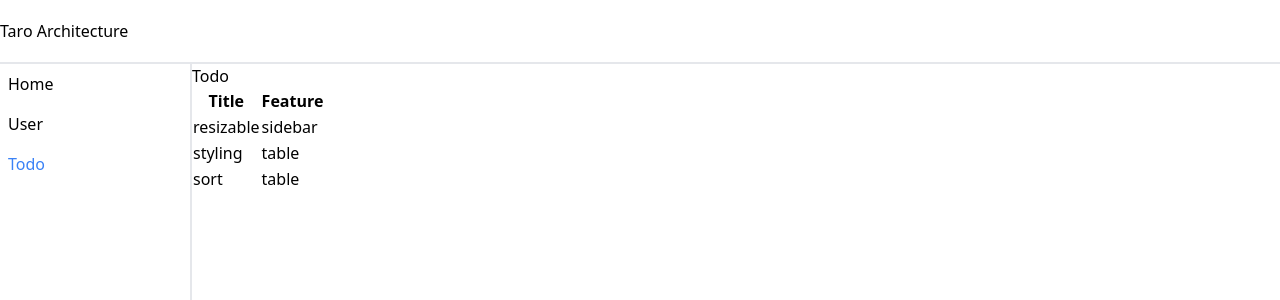
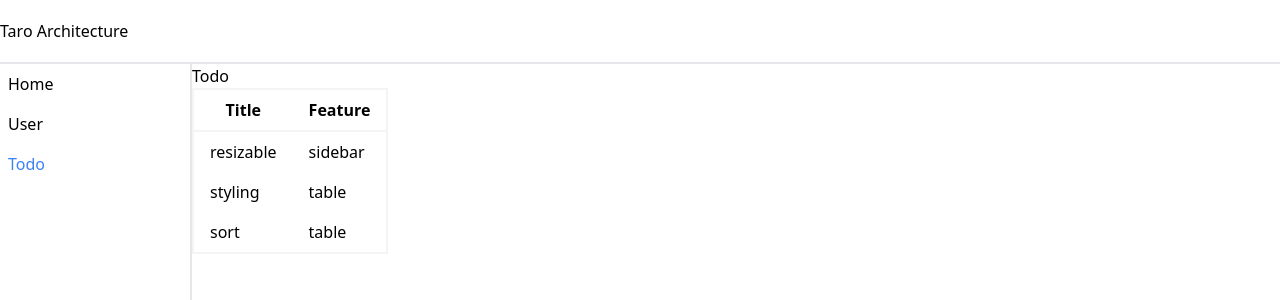
Before and after one commit to taro-28/ore-no-saikyo-architecture, a Next.js app: page /todo in a window 1280 px wide. Shown: the top 300 px of the page. Built offline with nearby package versions, Linux system fonts and the light colour scheme.

Commit message:
add style to table

```diff
--- a/src/components/Table.tsx
+++ b/src/components/Table.tsx
@@ -14,19 +14,23 @@ export const Table = <T extends Item>({
     items,
     ...props
 }: Props<T>) => (
-    <table {...props}>
-        <thead>
+    <table {...props} className="border-2 border-gray-100">
+        <thead className="border-collapse border-b-2 border-solid border-gray-100">
             <tr>
                 {Object.entries(header).map(([key, value]) => (
-                    <th key={key}>{value}</th>
+                    <th key={key} className="px-4 py-2">
+                        {value}
+                    </th>
                 ))}
             </tr>
         </thead>
         <tbody>
             {items.map((item, index) => (
-                <tr key={index}>
+                <tr key={index} className="hover:bg-gray-50">
                     {Object.keys(header).map((key) => (
-                        <td key={key}>{item[key]}</td>
+                        <td key={key} className="px-4 py-2">
+                            {item[key]}
+                        </td>
                     ))}
                 </tr>
             ))}
```
